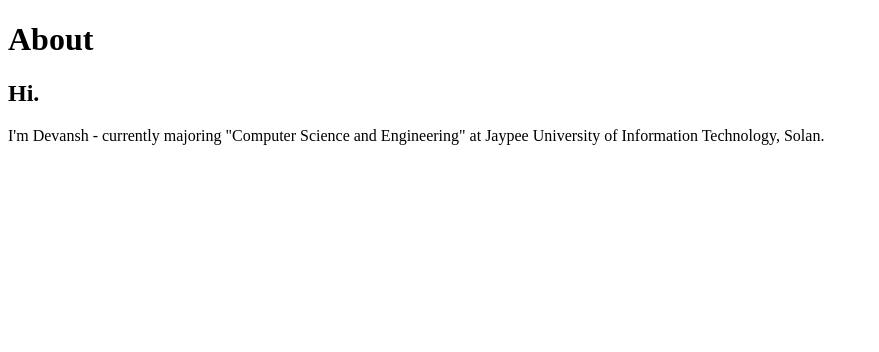
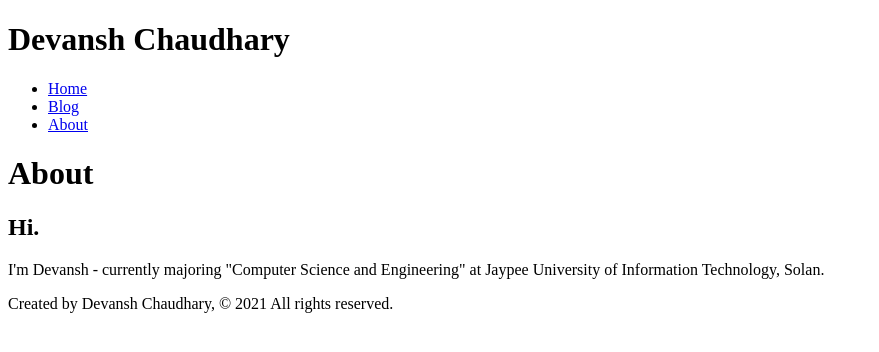
Before and after one commit to devansh016/personal-site, a Gatsby site: page /about in a window 1280 px wide. Shown: the whole page, without its empty margins (0-879 px from the left). Built offline with nearby package versions, Linux system fonts and the light colour scheme; Gatsby itself is replaced by a stand-in of ours.

Commit message:
Added Header and Footer

```diff
--- a/public/page-data/dev-404-page/page-data.json
+++ b/public/page-data/dev-404-page/page-data.json
@@ -1 +1 @@
-{"componentChunkName":"component---cache-dev-404-page-js","path":"/dev-404-page/","result":{"data":{"allSiteFunction":{"nodes":[]},"allSitePage":{"nodes":[{"path":"/"}]}},"pageContext":{}},"staticQueryHashes":[]}
+{"componentChunkName":"component---cache-dev-404-page-js","path":"/dev-404-page/","result":{"data":{"allSiteFunction":{"nodes":[]},"allSitePage":{"nodes":[{"path":"/about/"},{"path":"/blog/"},{"path":"/"},{"path":"/components/footer/"}]}},"pageContext":{}},"staticQueryHashes":[]}
--- a/src/pages/about.js
+++ b/src/pages/about.js
@@ -1,11 +1,15 @@
 import React from 'react'
+import Footer from './components/footer'
+import Header from './components/header'
 
 const AboutPage = () => {
     return (
         <div>
+            <Header/>
             <h1>About</h1>
             <h2>Hi.</h2>
             <p>I'm Devansh - currently majoring "Computer Science and Engineering" at Jaypee University of Information Technology, Solan.</p>
+            <Footer/>
         </div>
     )
 }
--- /dev/null
+++ b/src/pages/components/footer.js
@@ -0,0 +1,11 @@
+import React from 'react'
+
+const footer = () => {
+    return (
+        <footer>
+            <p> Created by Devansh Chaudhary, © 2021 All rights reserved.</p>
+        </footer>
+    )
+}
+
+export default footer
--- /dev/null
+++ b/src/pages/components/header.js
@@ -0,0 +1,25 @@
+import React from 'react'
+import { Link } from 'gatsby'
+
+const header = () => {
+    return (
+        <header>
+            <h1>Devansh Chaudhary</h1>
+            <nav>
+                <ul>
+                    <li>
+                        <Link to="/">Home</Link>
+                    </li>
+                    <li>
+                        <Link to="/blog">Blog</Link>
+                    </li>
+                    <li>
+                        <Link to="/about">About</Link>
+                    </li>
+                </ul>
+            </nav>
+        </header>
+    )
+}
+
+export default header
```
Also changed, not shown: src/pages/index.js (+4 -3 lines), 1 other file.
